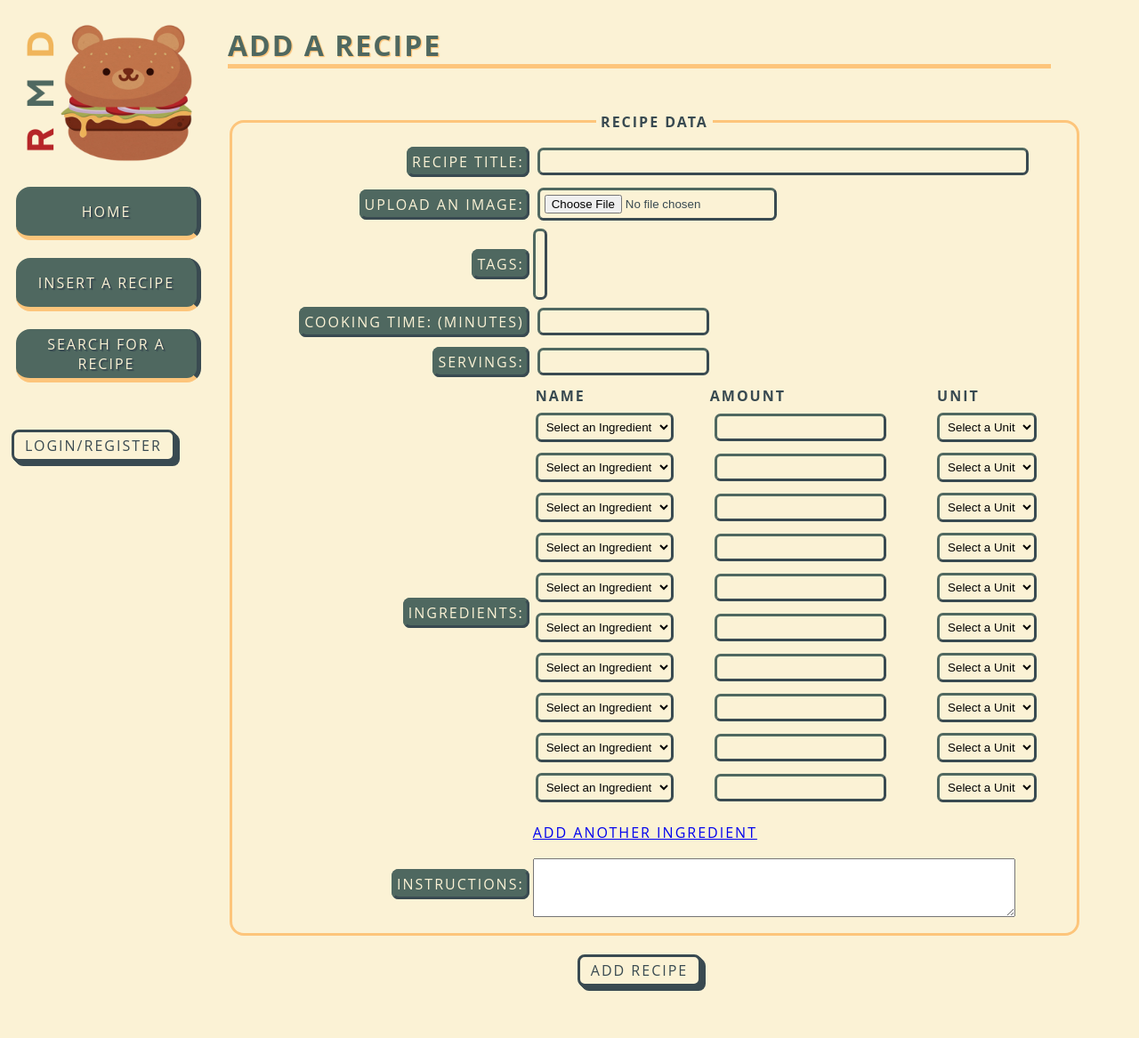
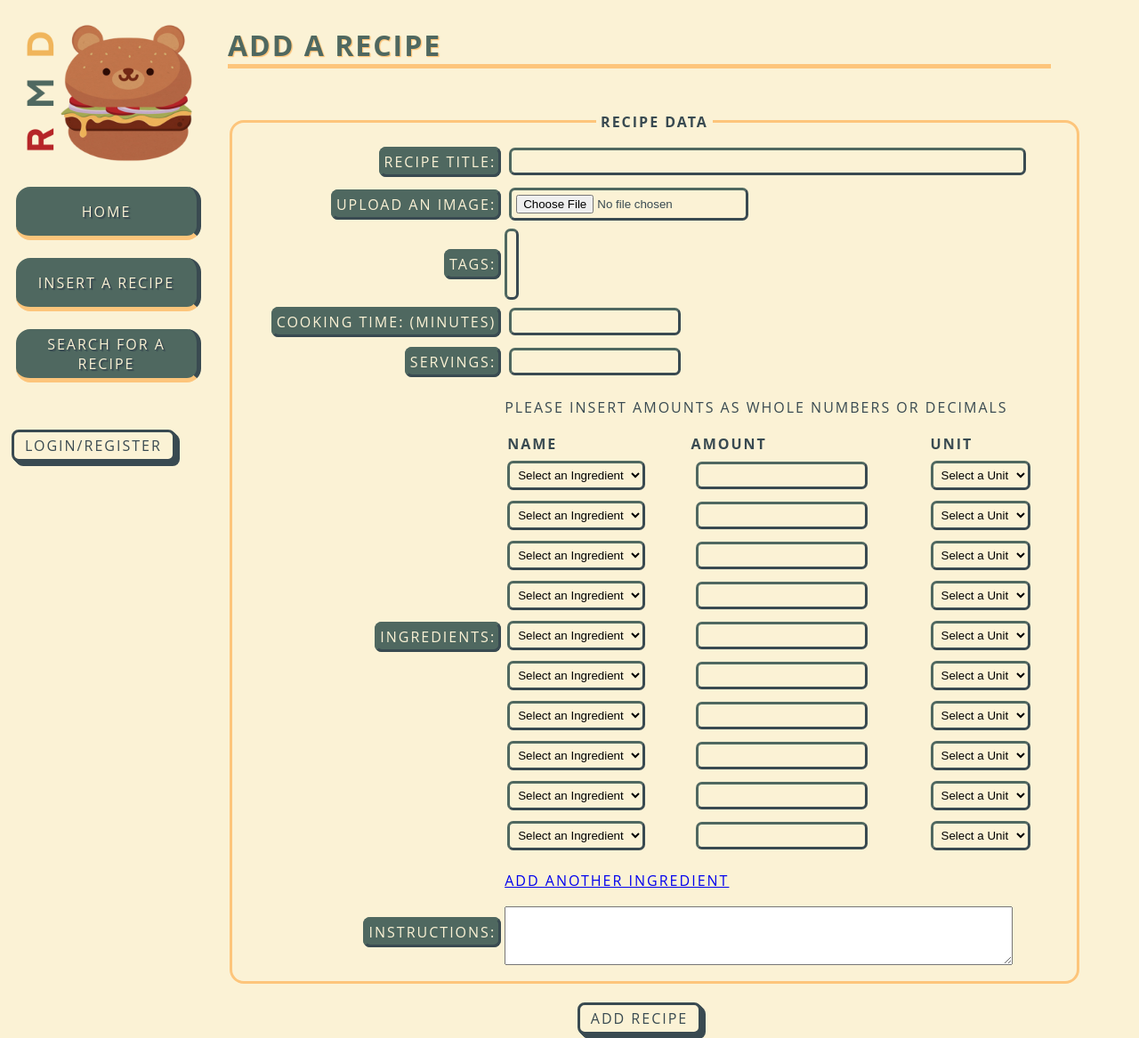
Before and after one commit to hexueer/Recipe-Matching-Database, a Flask app: template templates/insert.html in a window 1280 px wide. Shown: the top 1167 px of the page at 89% size. Before the commit the page ends 1114 px from the top, so only its background shows below. Run offline with Flask 2, Linux system fonts and the light colour scheme; the template is opened without the code that fills it, so the values that code supplies are empty; the visitor is signed in with stand-in values (Sample User, id 1).

Commit message:
adding warning to insert page - please add only decimals or whole numbers

```diff
--- a/templates/insert.html
+++ b/templates/insert.html
@@ -43,6 +43,7 @@
                             <tr>
                                 <td class="left"><label for="ingredient1">Ingredients: </label></td>
                                 <td class="right">
+                                    <p style="align-self: center;">Please insert amounts as whole numbers or decimals</p>
                                     <table role="presentation" class="table" id='ingredients-table' style="margin-bottom: 1em">
                                         <thead>
                                             <tr>
```
